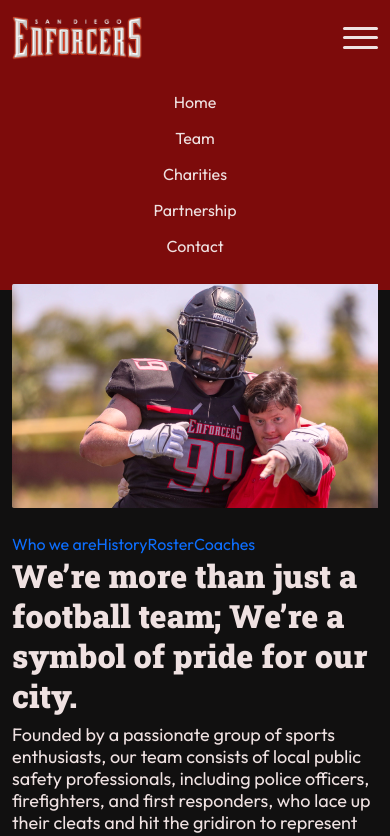
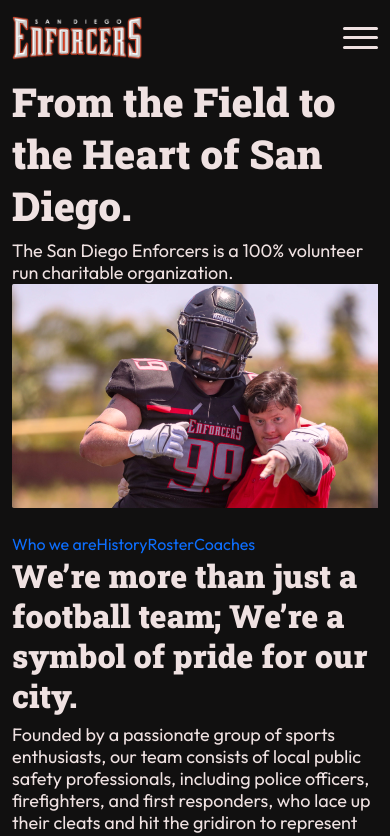
Before and after one commit to RIRashed33/Enforcers, a plain HTML site: page about.html in a window 390 px wide. Shown: the top 836 px of the page. Drawn offline with Linux system fonts and the light colour scheme.

Commit message:
header and footer done and replaced in all file

```diff
--- a/about.html
+++ b/about.html
@@ -18,27 +18,29 @@
     <header class="header-area py-3">
         <div class="container">
             <div class="row align-items-center justify-content-between">
-                <div class="col-md-auto">
+                <div class="col-lg-auto">
                     <div class="responsive-header d-flex align-items-center justify-content-between">
                         <a href="#" class="logo">
                             <img src="./img/logo.png" alt="">
                         </a>
-                        <button onclick="navmenu_toggle()" class="menu-toggler-icon d-md-none">
+                        <button onclick="navmenu_toggle()" data-bs-target="#main_navmenu" data-bs-toggle="collapse" class="menu-toggler-icon d-lg-none">
                             <span></span>
                             <span></span>
                             <span></span>
                         </button>
                     </div>
                 </div>
-                <nav class="col-md-auto nav-menu">
-                    <ul>
-                        <li><a href="#">Home</a></li>
-                        <li><a href="#">Team</a></li>
-                        <li><a href="#">Charities</a></li>
-                        <li><a href="#">Partnership</a></li>
-                        <li><a href="#">Contact</a></li>
-                    </ul>
-                </nav>
+                <div class="col-lg-auto navbar-expand-lg">
+                    <nav class="nav-menu collapse navbar-collapse" id="main_navmenu">
+                        <ul>
+                            <li><a href="./index.html">Home</a></li>
+                            <li><a href="./about.html">Team</a></li>
+                            <li><a href="./charity.html">Charities</a></li>
+                            <li><a href="./sponsorship.html">Partnership</a></li>
+                            <li><a href="./contact.html">Contact</a></li>
+                        </ul>
+                    </nav>
+                </div>
                 <div class="col-md-auto d-none d-lg-block">
                     <div class="navmenu-extra-content">
                         <a href="#" class="transparent-btn me-3"><img src="./img/icon/shopping-cart.svg" alt="shop_cart_icon">Shop</a>
@@ -273,7 +275,7 @@
                 <div class="row g-4 justify-content-between">
                     <div class="col-md-auto">
                         <p class="small mb-1">Get in touch</p>
-                        <p class="large getintouch-anchor"><a href="mailto:enforcers.communications@gmail.com"><img src="./img/icon/envelope.svg" alt="envelope">enforcers.communications@gmail.com</a></p>
+                        <p class="large getintouch-anchor mb-4 pb-lg-1"><a href="mailto:enforcers.communications@gmail.com"><img src="./img/icon/envelope.svg" alt="envelope">enforcers.communications@gmail.com</a></p>
                         <p class="small mb-2">Follow us:</p>
                         <div class="social-icons">
                             <a href="#"><img src="./img/icon/insta.svg" alt=""></a>
@@ -283,11 +285,11 @@
                     <div class="col-md-auto">
                         <nav class="footer-navmenu">
                             <ul>
-                                <li><a href="#">Home</a></li>
-                                <li><a href="#">Team</a></li>
-                                <li><a href="#">Charities</a></li>
-                                <li><a href="#">Partnership</a></li>
-                                <li><a href="#">Contact</a></li>
+                                <li><a href="./index.html">Home</a></li>
+                                <li><a href="./about.html">Team</a></li>
+                                <li><a href="./charity.html">Charities</a></li>
+                                <li><a href="./sponsorship.html">Partnership</a></li>
+                                <li><a href="./contact.html">Contact</a></li>
                             </ul>
                         </nav>
                     </div>
```
Also changed, not shown: charity.html (+19 -17 lines), contact.html (+19 -17 lines), index.html (+10 -10 lines), sponsorship.html (+19 -17 lines).
